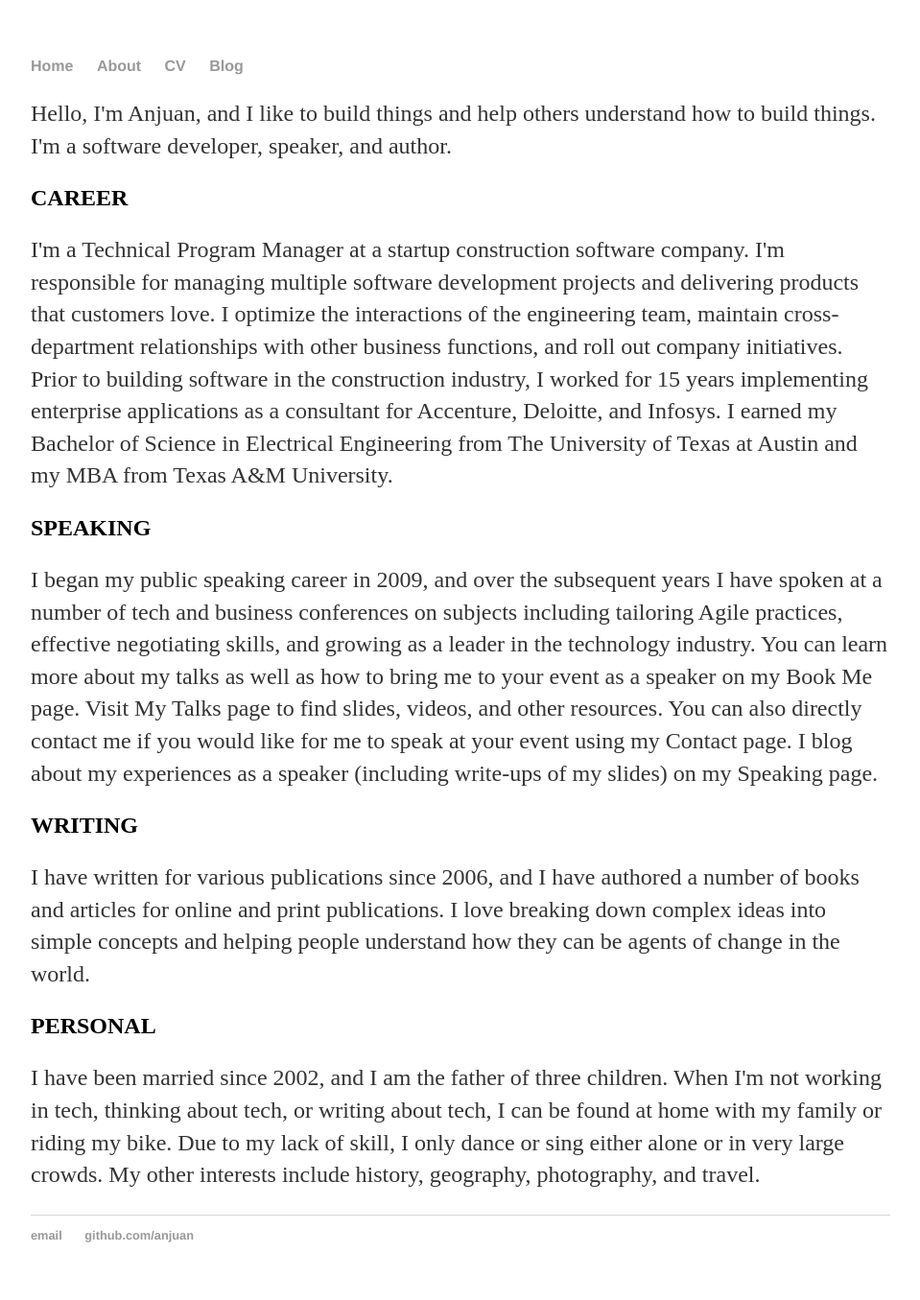
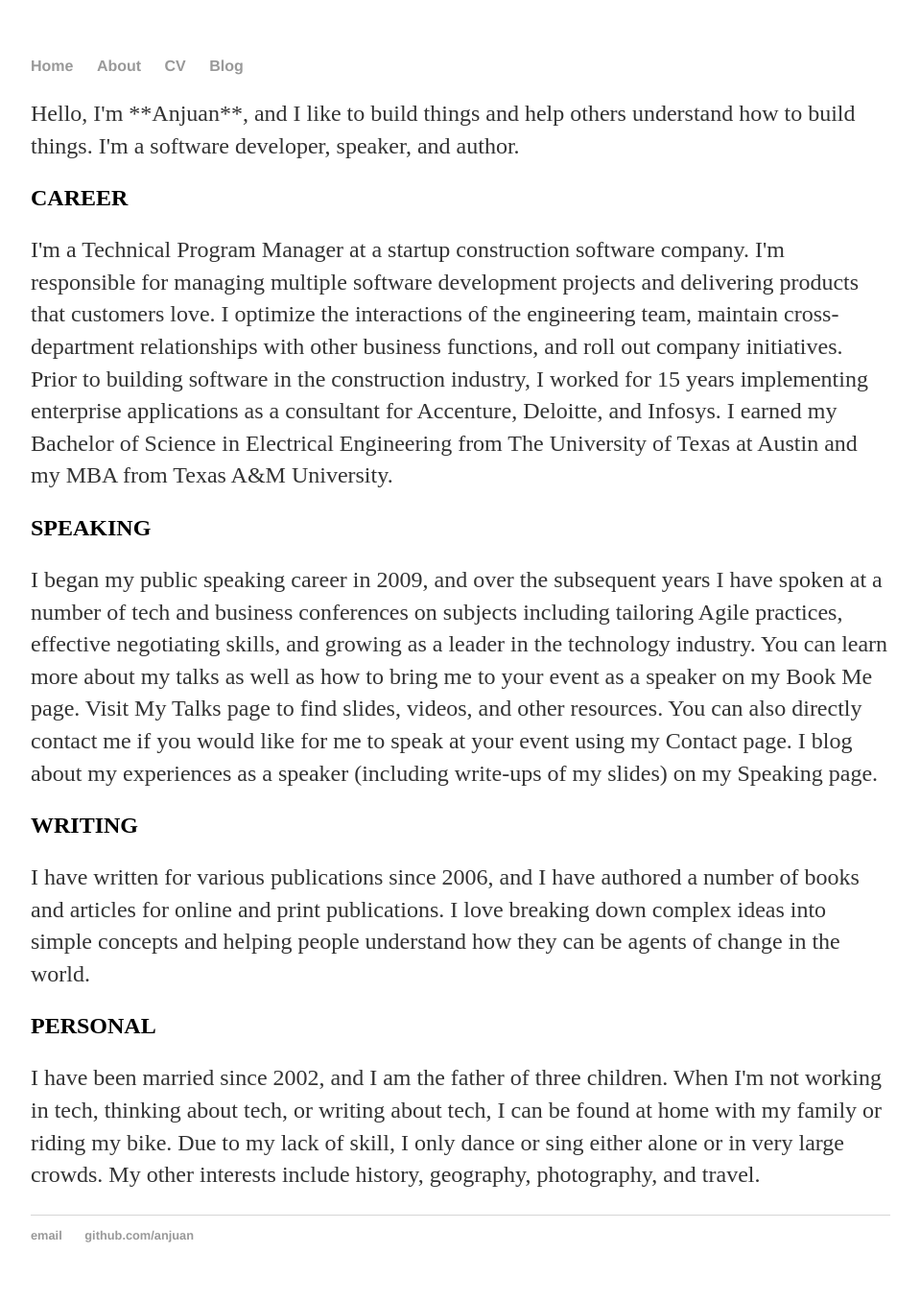
Before and after one commit to CharlyB123/old.anjuan.github.io, a Jekyll site: the page built from index.html, in a window 1280 px wide. Shown: the whole page at 96% size, without its empty margins (160-1119 px from the left). Built offline with Jekyll 4.4.1, drawn with Linux system fonts in a browser that asks for light colours.

```diff
--- a/index.html
+++ b/index.html
@@ -4,7 +4,7 @@ title: Anjuan
 ---
 <div class="blurb">
 
-	<p>Hello, I'm Anjuan, and I like to build things and help others understand how to build things. I'm a software developer, speaker, and author. </p>
+	<p>Hello, I'm **Anjuan**, and I like to build things and help others understand how to build things. I'm a software developer, speaker, and author. </p>
 
 	<h2>CAREER</h2>
 	<p>I'm a Technical Program Manager at a startup construction software company. I'm responsible for managing multiple software development projects and delivering products that customers love. I optimize the interactions of the engineering team, maintain cross-department relationships with other business functions, and roll out company initiatives. Prior to building software in the construction industry, I worked for 15 years implementing enterprise applications as a consultant for Accenture, Deloitte, and Infosys. I earned my Bachelor of Science in Electrical Engineering from The University of Texas at Austin and my MBA from Texas A&M University.</p>
```
